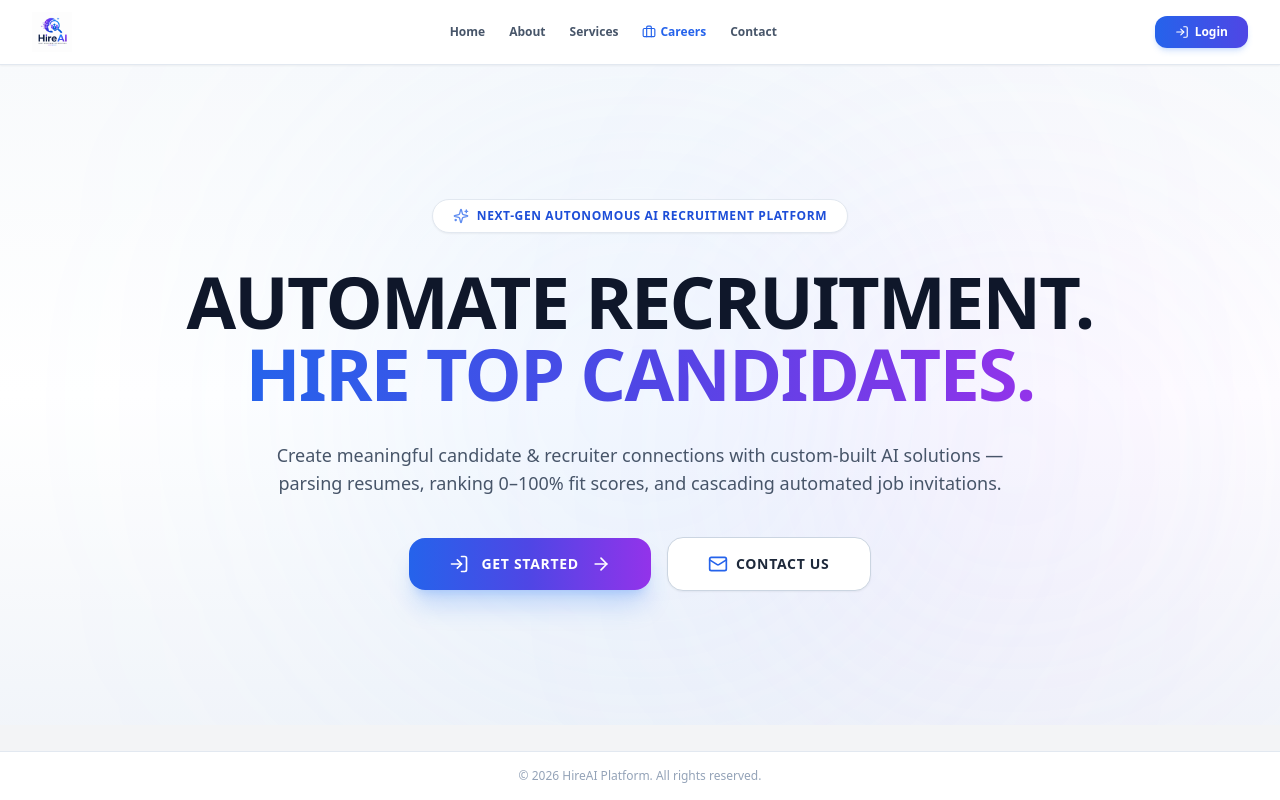
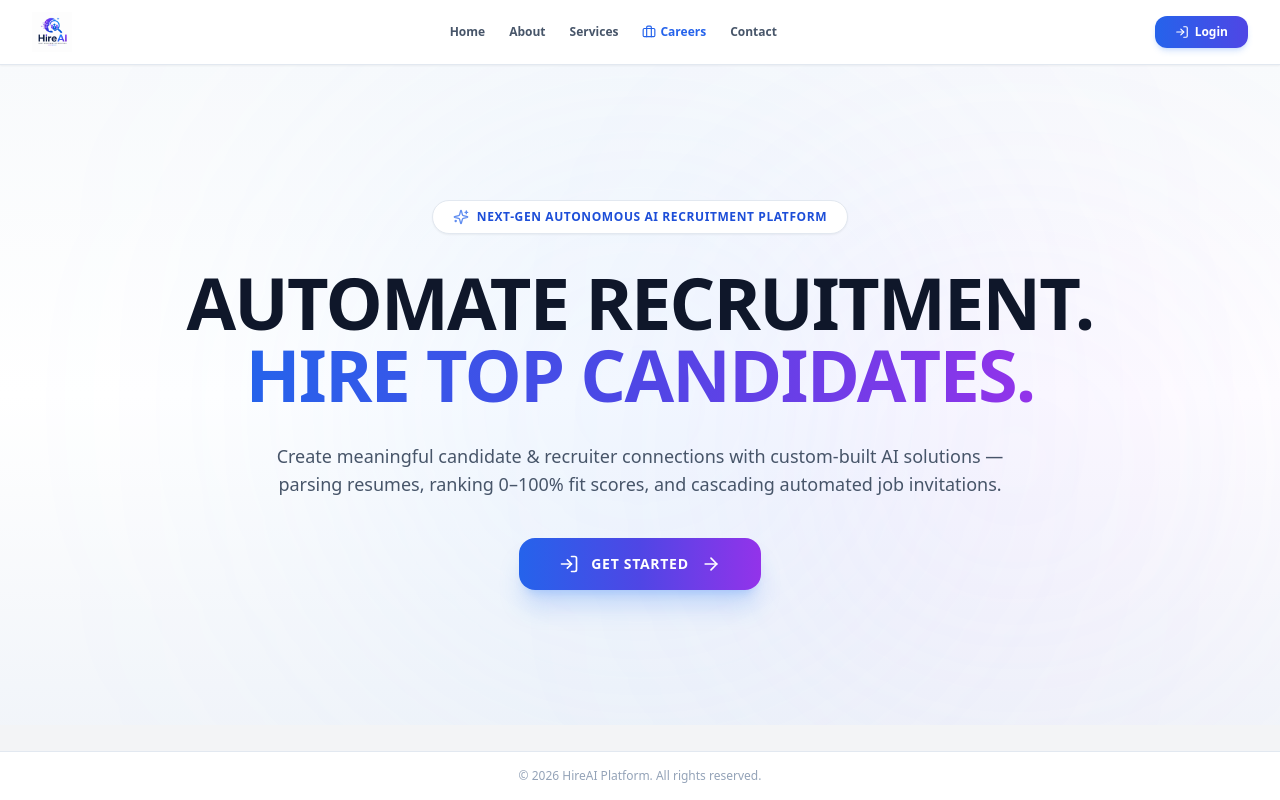
Before and after one commit to jonathpriya/HireAI, a React (Vite) app in the folder frontend/: page / in a window 1280 px wide. Built offline with nearby package versions, Linux system fonts and the light colour scheme.

Commit message:
Remove Contact Us button next to Get Started on home page

```diff
--- a/frontend/src/pages/public/Home.jsx
+++ b/frontend/src/pages/public/Home.jsx
@@ -31,8 +31,8 @@ export default function Home() {
           Create meaningful candidate &amp; recruiter connections with custom-built AI solutions — parsing resumes, ranking 0–100% fit scores, and cascading automated job invitations.
         </p>
 
-        {/* Single Action Button Group: GET STARTED & CONTACT US */}
-        <div className="flex flex-col sm:flex-row items-center justify-center gap-4 pt-2">
+        {/* Primary Action Button: GET STARTED */}
+        <div className="flex items-center justify-center pt-2">
           <Link
             to="/login"
             className="w-full sm:w-auto px-10 py-4 rounded-2xl bg-gradient-to-r from-blue-600 via-indigo-600 to-purple-600 hover:from-blue-700 hover:to-purple-700 text-white font-black text-sm uppercase tracking-wider shadow-xl shadow-blue-500/25 hover:shadow-blue-500/40 hover:scale-105 transition-all flex items-center justify-center gap-3 group"
@@ -41,14 +41,6 @@ export default function Home() {
             <span>Get Started</span>
             <ArrowRight className="w-5 h-5 group-hover:translate-x-1 transition-transform" />
           </Link>
-
-          <Link
-            to="/contact"
-            className="w-full sm:w-auto px-10 py-4 rounded-2xl bg-white border border-slate-300 hover:border-blue-600 text-slate-800 hover:text-blue-600 font-black text-sm uppercase tracking-wider shadow-sm transition-all flex items-center justify-center gap-2"
-          >
-            <Mail className="w-5 h-5 text-blue-600" />
-            <span>Contact Us</span>
-          </Link>
         </div>
 
       </div>
```
